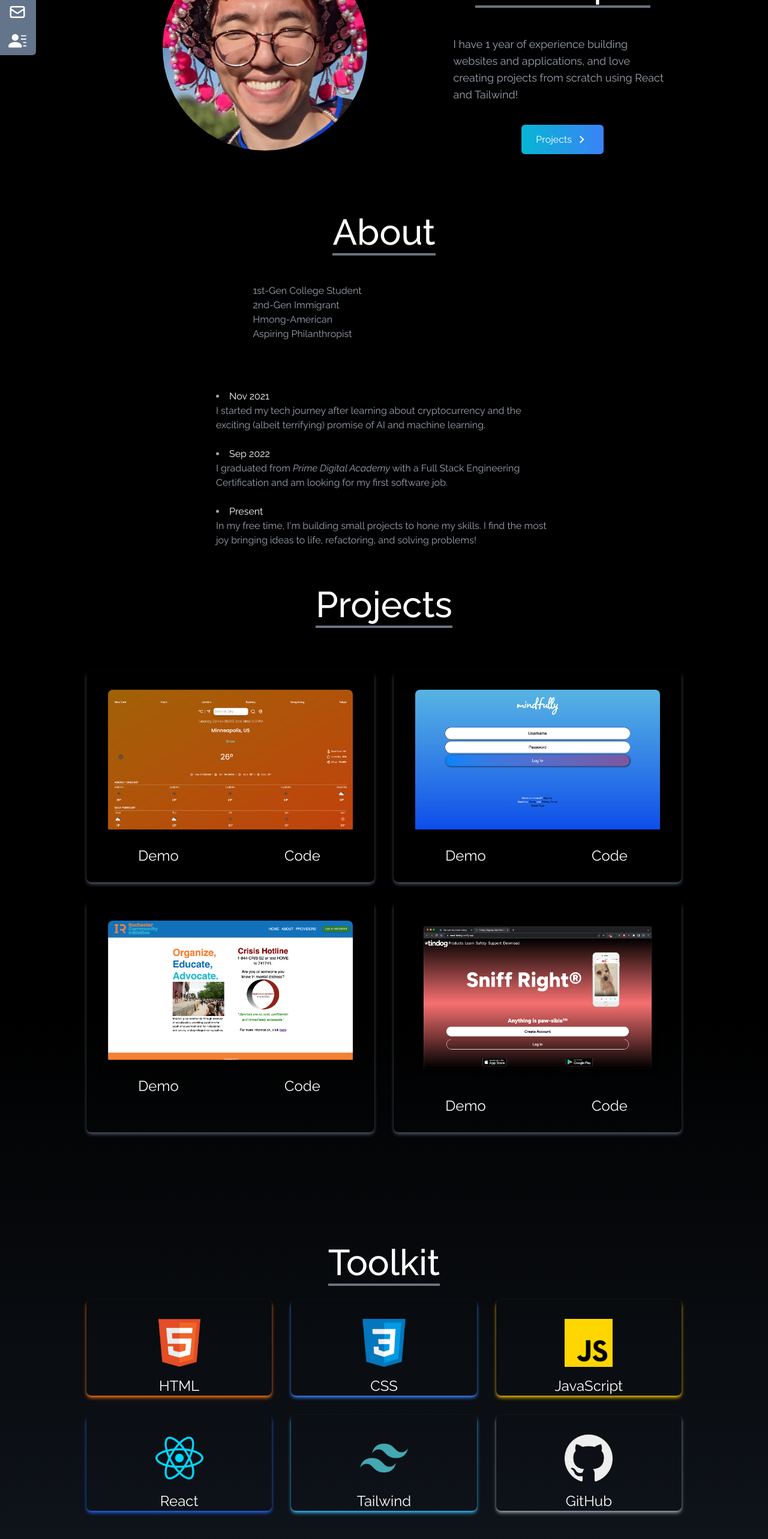
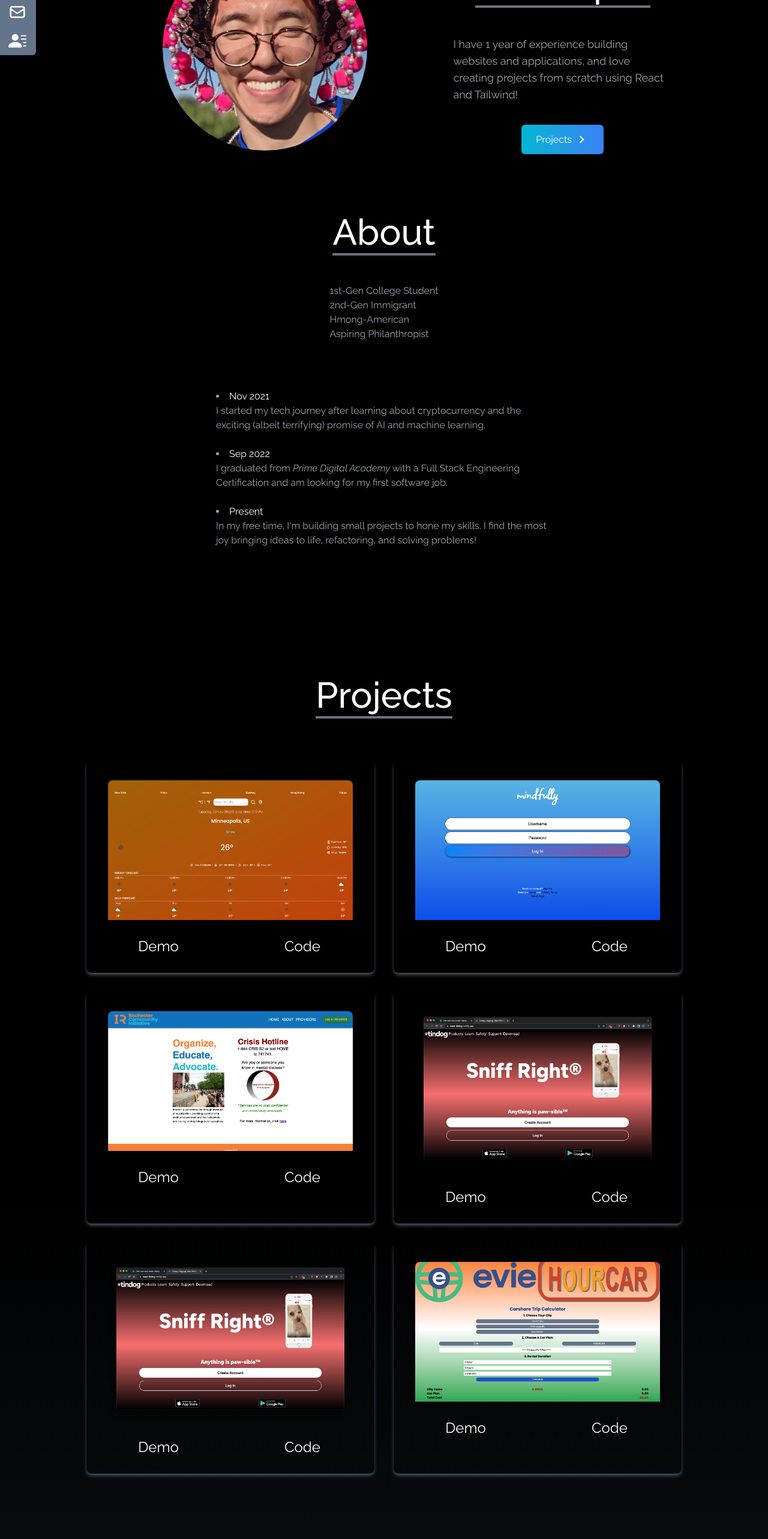
Before and after one commit to hmongdev/yang-resume, a React (Create React App) app: page / in a window 1280 px wide. Shown: the part 196-2762 px from the top of the page at 60% size. Built offline with nearby package versions, Linux system fonts and the light colour scheme.

Commit message:
add new project to projects

```diff
--- a/src/components/About.jsx
+++ b/src/components/About.jsx
@@ -2,13 +2,13 @@ import React from 'react';
 
 const About = () => {
     return (
-        <div name="about" className="w-full h-full text-white pb-20">
+        <div name="about" className="w-full h-full text-white pb-20 my-20">
             <div className="text-center mb-10">
                 <h2 className="text-4xl md:text-6xl font-medium inline border-b-4 border-gray-500">
                     About
                 </h2>
             </div>
-            <div className="max-w-screen-lg flex flex-col justify-center items-center text-gray-400 text-md p-4">
+            <div className="flex flex-col justify-center items-center text-gray-400 text-md p-4">
                 <ul>
                     <li>1st-Gen College Student</li>
                     <li>2nd-Gen Immigrant</li>
--- a/src/components/Projects.jsx
+++ b/src/components/Projects.jsx
@@ -3,6 +3,7 @@ import reactWeather from '../assets/portfolio/react-weather-app.png';
 import mindfully from '../assets/portfolio/mindfully.png';
 import rochinitiative from '../assets/portfolio/rochinitiative.png';
 import tindog from '../assets/portfolio/tindog.png';
+import carshare from '../assets/portfolio/carshare-calculator.png';
 
 const Projects = () => {
     const projects = [
@@ -30,9 +31,21 @@ const Projects = () => {
             demo: 'https://react-tindog.netlify.app/',
             code: 'https://github.com/yang2674/react-tindog',
         },
+        {
+            id: 4,
+            src: tindog,
+            demo: 'https://react-tindog.netlify.app/',
+            code: 'https://github.com/yang2674/react-tindog',
+        },
+        {
+            id: 5,
+            src: carshare,
+            demo: 'https://carshare-trip-calculator.netlify.app/',
+            code: 'https://github.com/yang2674/carshare-calculator',
+        },
     ];
     return (
-        <div name="projects" className="w-full text-white md:h-screen mb-20">
+        <div name="projects" className="w-full text-white my-20">
             <div className="max-w-screen-lg p-4 mx-auto flex flex-col justify-center w-full h-full">
                 <div className="text-center mb-20">
                     <h2 className="text-4xl md:text-6xl font-medium inline border-b-4 border-gray-500">
```
Also changed, not shown: src/assets/portfolio/carshare-calculator.png (added).
